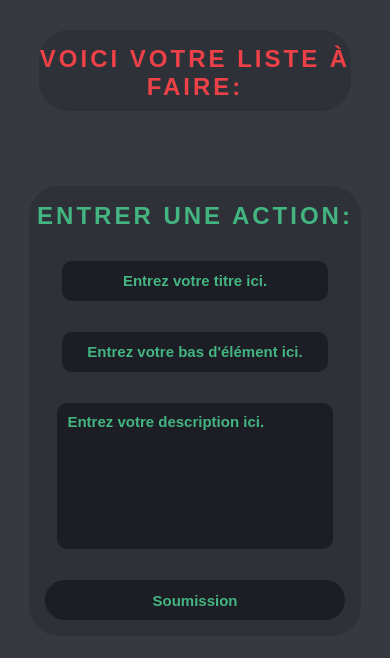
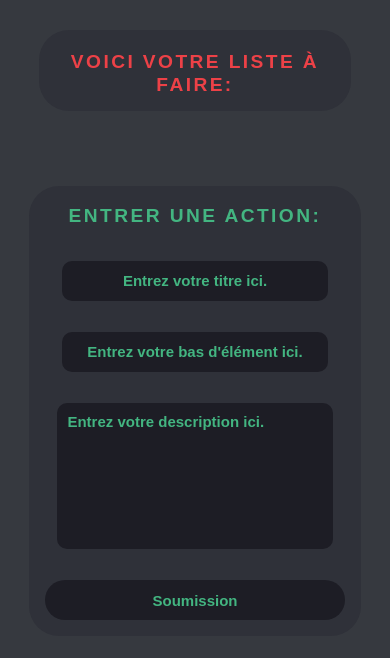
Before and after one commit to testers3333/todolist, a plain HTML site: page index.html in a window 390 px wide. Drawn offline with Linux system fonts and the light colour scheme; a web font is replaced by a local one.

Commit message:
Update style.css

```diff
--- a/style.css
+++ b/style.css
@@ -231,3 +231,10 @@ body {
     color: var(--couleur-secondaire);
     transition: color 0.4s ease-in-out;
 }
+
+@media only screen and (max-width: 720px) {
+    .sec div h1, .todo .se h1 {
+        transform: scale(0.8);
+        transition: transform 0.4s ease-in-out;
+    }
+}
```
